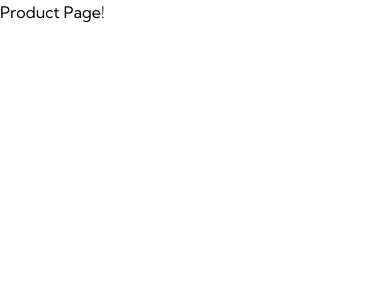
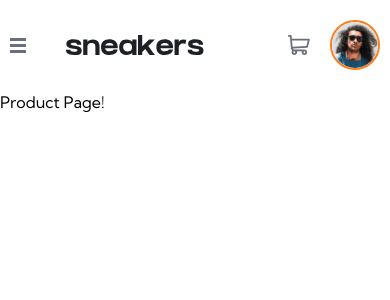
Before and after one commit to NikaBotchorishvili/e-commerce-product-page, a React (Vite) app: page / in a window 390 px wide. Shown: the top 300 px of the page. Built offline with nearby package versions, Linux system fonts and the light colour scheme.

Commit message:
navigation full implementation with sidebar header and animations + overlay

```diff
--- a/src/components/common/Navigation/Header.tsx
+++ b/src/components/common/Navigation/Header.tsx
@@ -1,14 +1,16 @@
 import logo from "../../../assets/images/logo.svg";
 import cartIcon from "../../../assets/images/icon-cart.svg";
 import profileImage from "../../../assets/images/image-avatar.png";
+import Sidebar from "./Sidebar";
 
 const Header: React.FC = () => {
 	return (
-		<header className="hidden md:block w-[100dvw]">
-			<section className="flex w-[80%] lg:w-[70%] mx-auto border-b border-b-GrayishBlue py-5 justify-between">
+		<header className=" w-[100dvw]">
+			<section className="flex w-[95%] md:w-[80%] lg:w-[70%] mx-auto md:border-b border-b-GrayishBlue py-5 justify-between">
 				<div className="flex gap-x-10 items-center">
-					<img src={logo} alt="logo" />
-					<nav>
+					<Sidebar />
+					<img className="" src={logo} alt="logo" />
+					<nav className="hidden md:block">
 						<ul className="flex gap-x-5 text-DarkGrayishBlue">
 							<li className="">
 								<a
@@ -63,7 +65,7 @@ const Header: React.FC = () => {
 					</div>
 					<img
 						src={profileImage}
-						className="h-[50px] rounded-full border-2 border-Orange cursor-pointer"
+						className="h-[50px] -z-20 rounded-full border-2 border-Orange cursor-pointer"
 						alt="profile image "
 					/>
 				</div>
--- a/src/components/common/Navigation/Navigation.tsx
+++ b/src/components/common/Navigation/Navigation.tsx
@@ -1,11 +1,10 @@
 import Header from "./Header";
-
 
 
 const Navigation: React.FC = () => {
 	return (
 		<>
-			<aside className="absolute"></aside>
+
 			<Header />
 		</>
 	);
--- /dev/null
+++ b/src/components/common/Navigation/Sidebar.tsx
@@ -0,0 +1,69 @@
+import menuIcon from "../../../assets/images/icon-menu.svg";
+import closeIcon from "../../../assets/images/icon-close.svg";
+import { useAnimate, motion } from "framer-motion";
+
+import { useState } from "react";
+
+import Overlay from "../Overlay";
+const Sidebar: React.FC = () => {
+	const [scope, animate] = useAnimate();
+	const [sidebarToggled, setSidebarToggled] = useState<boolean>(false);
+
+	const handleToggle = () => {
+		setSidebarToggled((prev) => !prev);
+		animateSidebar();
+	};
+
+	const animateSidebar = () => {
+		if (sidebarToggled) {
+			animate(scope.current, { translateX: "-100%" });
+		} else {
+			animate(scope.current, { translateX: "0%" });
+		}
+	};
+	return (
+		<>
+			<img
+				src={menuIcon}
+				onClick={handleToggle}
+				className="md:hidden cursor-pointer"
+				alt="menu icon"
+			/>
+			<Overlay toggled={sidebarToggled}/>
+			<motion.aside
+				ref={scope}
+                initial={{ translateX: "-100%" }}
+                className="flex flex-col w-[200px] items-start h-[100dvh] z-10 bg-White top-0 left-0  absolute md:hidden px-5 box-border gap-y-8"
+			>
+				<img
+					src={closeIcon}
+					className="h-[15px] mt-5 cursor-pointer"
+					onClick={handleToggle}
+					alt="X icon"
+				/>
+
+				<nav>
+					<ul className="flex flex-col gap-y-4 font-bold text-md">
+						<li>
+							<a href="#">Collections</a>
+						</li>
+						<li>
+							<a href="#">Men</a>
+						</li>
+						<li>
+							<a href="#">Women</a>
+						</li>
+						<li>
+							<a href="#">About</a>
+						</li>
+						<li>
+							<a href="#">Contact</a>
+						</li>
+					</ul>
+				</nav>
+			</motion.aside>
+		</>
+	);
+};
+
+export default Sidebar;
--- /dev/null
+++ b/src/components/common/Overlay.tsx
@@ -0,0 +1,22 @@
+import { motion, AnimatePresence } from "framer-motion";
+
+type Props = {
+	toggled: boolean;
+};
+
+const Overlay: React.FC<Props> = ({ toggled }) => {
+	return (
+		<AnimatePresence>
+			{toggled && (
+				<motion.div
+					className="w-[100dvw] absolute pointer-events-none -z-10 top-0 left-0 h-[100dvh] bg-Black"
+					initial={{ opacity: 0 }}
+					animate={{ opacity: 0.75 }}
+					exit={{ opacity: 0 }}
+				></motion.div>
+			)}
+		</AnimatePresence>
+	);
+};
+
+export default Overlay;
```
